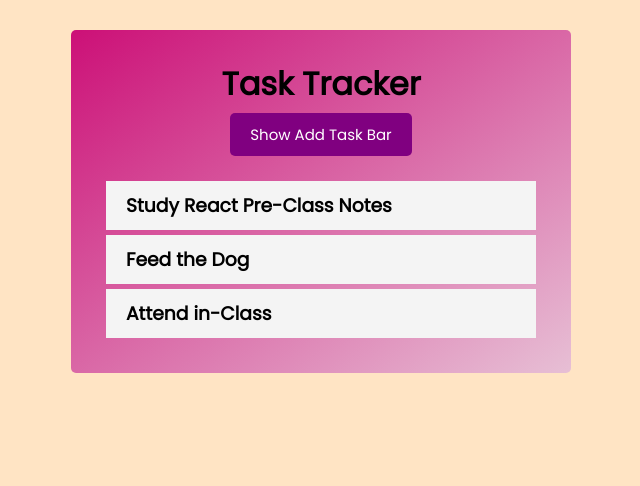
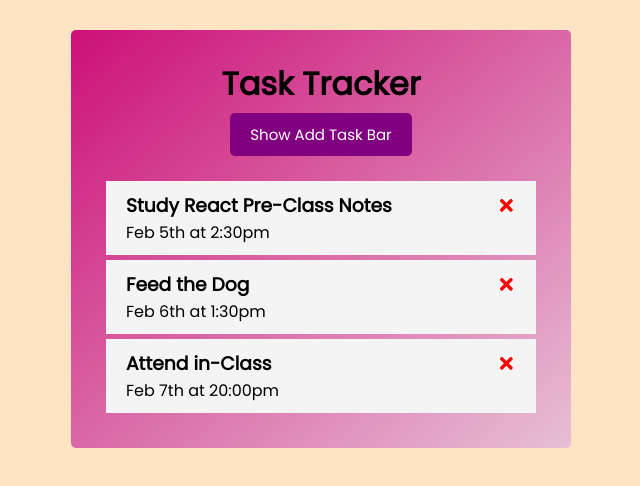
Before and after one commit to sofiadurkan1/react-task-tracker-08, a React (Create React App) app: page / in a window 1280 px wide. Shown: the top 486 px of the page, without its empty margins (319-959 px from the left). Built offline with nearby package versions, Linux system fonts and the light colour scheme.

Commit message:
add task and taskitem

```diff
--- a/package.json
+++ b/package.json
@@ -8,6 +8,7 @@
     "@testing-library/user-event": "^12.1.10",
     "react": "^17.0.2",
     "react-dom": "^17.0.2",
+    "react-icons": "^4.2.0",
     "react-scripts": "4.0.3",
     "web-vitals": "^1.0.1"
   },
--- a/src/components/Button.js
+++ b/src/components/Button.js
@@ -1,8 +1,15 @@
 import React from 'react';
 
 const Button = ({ color, text }) => {
+  const handleClick = () => {
+    console.log('click');
+  };
   return (
-    <button className="btn" style={{ backgroundColor: color }}>
+    <button
+      className="btn"
+      style={{ backgroundColor: color }}
+      onClick={handleClick}
+    >
       {text}
     </button>
   );
--- a/src/components/TaskItem.js
+++ b/src/components/TaskItem.js
@@ -1,9 +1,17 @@
 import React from 'react';
+import { FaTimes } from 'react-icons/fa';
 
-const TaskItem = ({ task }) => {
+const TaskItem = ({ task, deleteTask }) => {
   return (
     <div className="task">
-      <h3>{task.text}</h3>
+      <h3>
+        {task.text}
+        <FaTimes
+          style={{ color: 'red', cursor: 'pointer' }}
+          onClick={() => deleteTask(task.id)}
+        />
+      </h3>
+      <p>{task.day}</p>
     </div>
   );
 };
--- a/src/components/Tasks.js
+++ b/src/components/Tasks.js
@@ -1,31 +1,11 @@
-import React, { useState } from 'react';
+import React from 'react';
 import TaskItem from './TaskItem';
 
-const Tasks = () => {
-  const [tasks, setTasks] = useState([
-    {
-      id: 1,
-      text: 'Study React Pre-Class Notes',
-      day: 'Feb 5th at 2:30pm',
-      isDone: false,
-    },
-    {
-      id: 2,
-      text: 'Feed the Dog',
-      day: 'Feb 6th at 1:30pm',
-      isDone: false,
-    },
-    {
-      id: 3,
-      text: 'Attend in-Class',
-      day: 'Feb 7th at 20:00pm',
-      isDone: false,
-    },
-  ]);
+const Tasks = ({ tasks, deleteTask }) => {
   return (
     <div>
       {tasks.map((task) => (
-        <TaskItem key={task.id} task={task} />
+        <TaskItem key={task.id} task={task} deleteTask={deleteTask} />
       ))}
     </div>
   );
```
Also changed, not shown: 1 other file (tests, documents, lock files or other folders).
